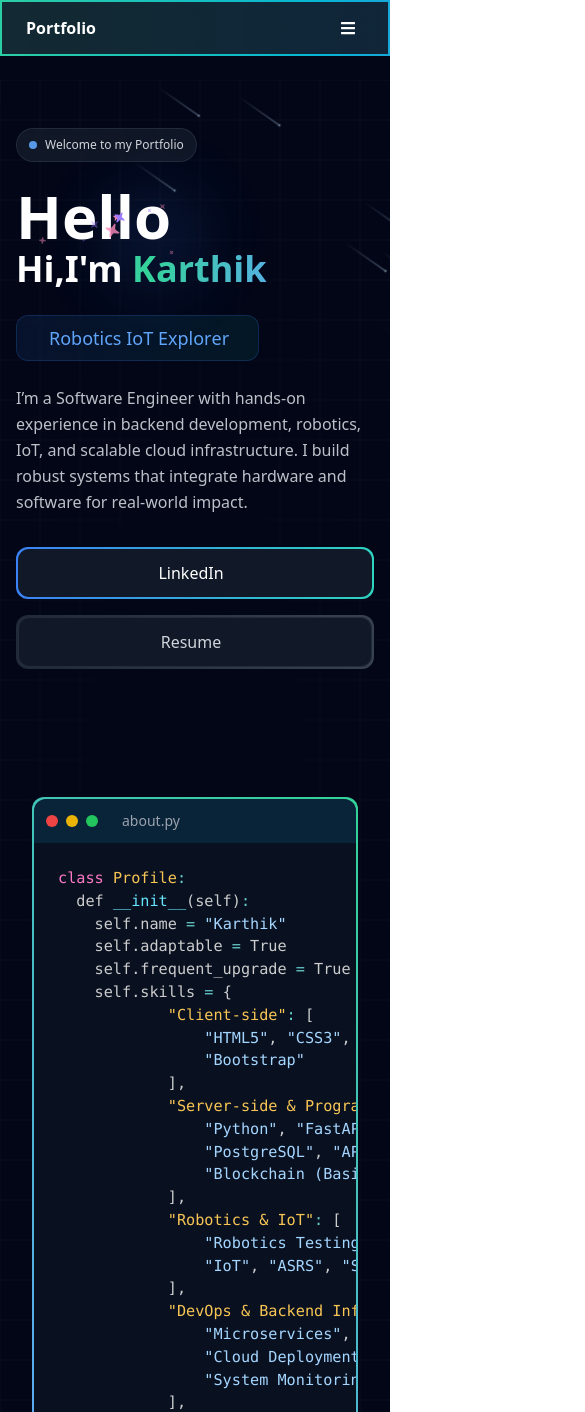
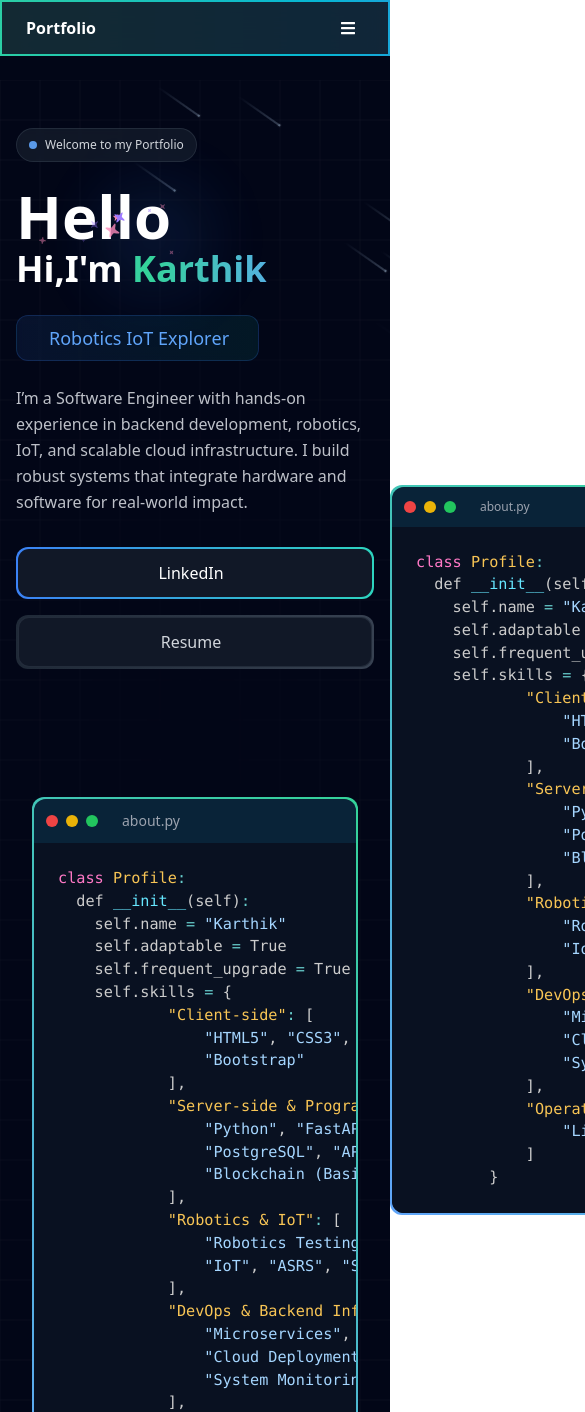
Before and after one commit to karthik0497/portfolio1, a React (Vite) app: page / in a window 390 px wide. Shown: the top 1412 px of the page, 585 px wide, since content can reach past the window. Built offline with nearby package versions, Linux system fonts and the light colour scheme.

Commit message:
Update Hero.jsx

```diff
--- a/src/pages/Hero/Hero.jsx
+++ b/src/pages/Hero/Hero.jsx
@@ -187,9 +187,7 @@ export default function Hero() {
             </div>
 
             {/* Right column - Code window */}
-{/*          <div className="w-full lg:w-1/2 animate__animated animate__fadeInDown animate__delay-0.1s px-4 lg:px-0 mb-8 lg:mb-0 mt-4"> */}
          <div className="w-full lg:w-1/2 mt-20 animate__animated animate__fadeInDown animate__delay-0.1s px-4 lg:px-0 mb-8 lg:mb-0">
-
             <div className="gradient-border">
               <div className="code-window bg-[#091121] overflow-x-auto text-sm rounded-lg">
                 <div className="window-header">
@@ -208,6 +206,26 @@ export default function Hero() {
             </div>
           </div>
           </div>
+
+        {/* Mobile version - visible below lg */}
+<div className="block lg:hidden w-full mt-10 px-4 mb-8">
+  <div className="gradient-border">
+    <div className="code-window bg-[#091121] overflow-x-auto text-xs rounded-lg">
+      <div className="window-header flex items-center">
+        <div className="window-dot bg-red-500"></div>
+        <div className="window-dot bg-yellow-500"></div>
+        <div className="window-dot bg-green-500"></div>
+        <span className="ml-2 text-xs text-gray-400 flex items-center gap-2">
+          <i className="fas fa-code"></i>
+          about.py
+        </span>
+      </div>
+      <pre className="language-javascript p-3 min-w-full">
+        <code className="language-javascript">{code}</code>
+      </pre>
+    </div>
+  </div>
+</div>
         </section>
 
         {/* Scroll indicator */}
```
